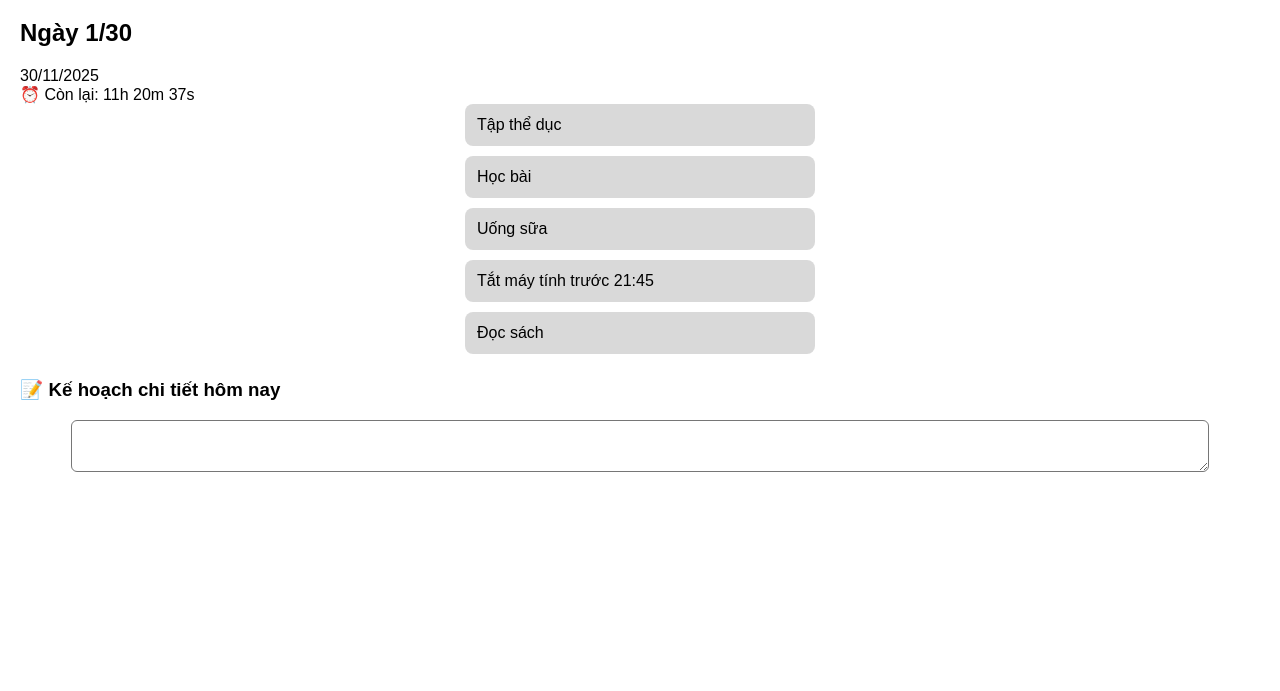
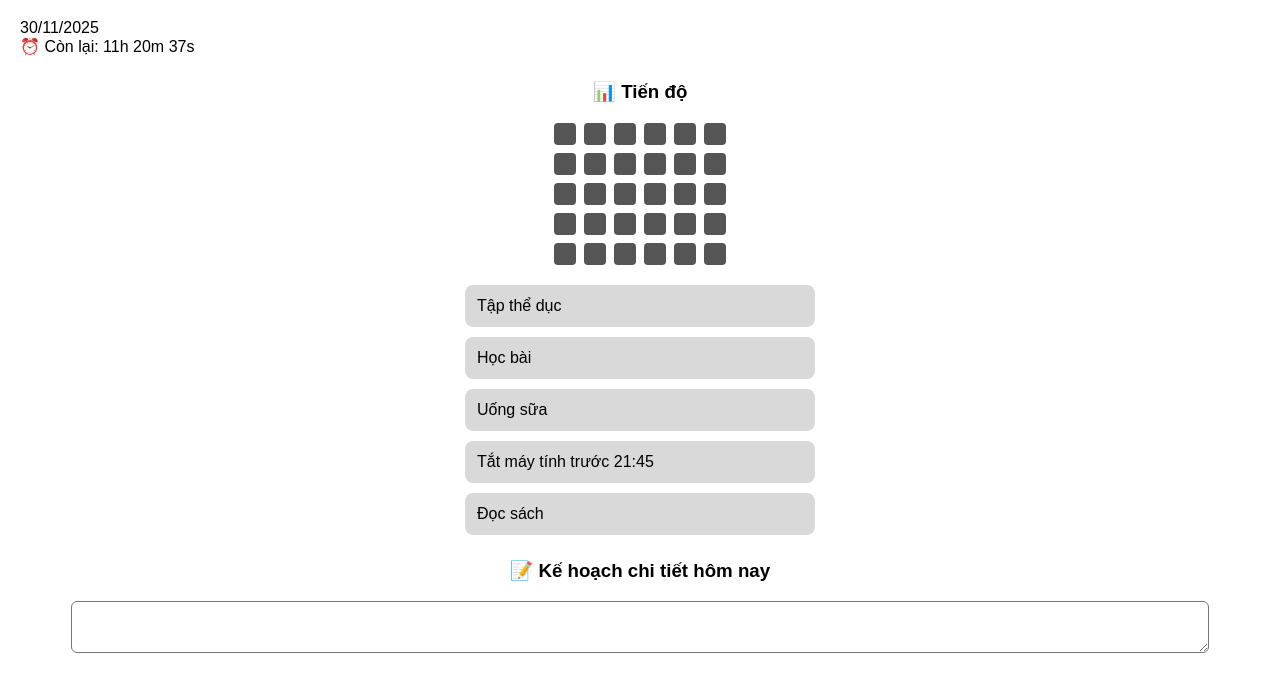
Before and after one commit to ptd369/dem-ngay, a plain HTML site: page index.html in a window 1280 px wide. Shown: the part 103-794 px from the top of the page. Drawn offline with Linux system fonts and the light colour scheme.

Commit message:
Update index.html

```diff
--- a/index.html
+++ b/index.html
@@ -12,27 +12,47 @@ body { font-family: Arial; margin:0; padding:20px; background:var(--bg); color:v
 .task {padding:12px; border-radius:8px; background:rgba(0,0,0,0.15); cursor:pointer;}
 .task.completed {background:var(--accent); color:white;}
 textarea {width:90%; margin:15px auto; display:block; padding:10px; border-radius:6px;}
-h3 { margin-top:25px; }
+h3 { margin-top:25px; text-align:center; }
+
+/* Tiến độ dạng ô vuông 5 hàng × 6 cột */
+#progressGrid {
+  display: grid;
+  grid-template-columns: repeat(6, 22px);
+  gap: 8px;
+  justify-content: center;
+  margin-top: 20px;
+  margin-bottom: 20px;
+}
+.progress-box {
+  width: 22px;
+  height: 22px;
+  background: #555;
+  border-radius: 4px;
+}
+.progress-box.done {
+  background: var(--accent);
+}
 </style>
 </head>
 <body>
 <button class="toggle-mode">🌙</button>
 <h1>🌟 30 Ngày Thay Đổi Bản Thân 🌟</h1>
-<h2 id="dayTitle"></h2>
+
 <div id="date"></div>
 <div id="countdown"></div>
 
+<!-- Tiến độ 30 ngày -->
+<h3>📊 Tiến độ</h3>
+<div id="progressGrid"></div>
+
 <div class="task-list" id="taskList"></div>
 
-<h3 id="doneMessage" style="text-align:center;color:var(--accent);"></h3>
+<h3 id="doneMessage" style="color:var(--accent);"></h3>
 
 <h3>📝 Kế hoạch chi tiết hôm nay</h3>
 <textarea id="planBox"></textarea>
 
 <script>
-// ==============================
-// INITIALIZE DATA
-// ==============================
 const tasks=["Tập thể dục","Học bài","Uống sữa","Tắt máy tính trước 21:45","Đọc sách"];
 let now=new Date();
 const todayKey=now.toDateString();
@@ -43,47 +63,46 @@ let data=JSON.parse(localStorage.getItem("progressData"))||{
   plans:{},
   lastDate:todayKey
 };
-
 if(!data.history) data.history={};
 if(!data.plans) data.plans={};
 
-// ==============================
-// HANDLE DAY SWITCH
-// ==============================
 if(data.lastDate!==todayKey){
   const last=new Date(data.lastDate);
   const diff=(now-last)/86400000;
-
   if(diff>=1 && !data.history[data.lastDate]){
     alert("😢 Bạn đã thất bại! Reset lại ngày 1.");
     data.day=1;
     data.history={};
     data.plans={};
   }
-
   data.lastDate=todayKey;
   localStorage.setItem("progressData",JSON.stringify(data));
 }
 
-// ==============================
-// RENDER BASIC INFO
-// ==============================
-document.getElementById("dayTitle").innerText=`Ngày ${data.day}/30`;
+
 document.getElementById("date").innerText=now.toLocaleDateString("vi-VN");
 
+loadProgressGrid();
 loadTasks();
 checkDailyCompletion();
 loadPlans();
 countdown();
 
-// ==============================
-// LOAD TASKS
-// ==============================
+function loadProgressGrid(){
+  const grid=document.getElementById("progressGrid");
+  grid.innerHTML="";
+  for(let i=1;i<=30;i++){
+    const box=document.createElement("div");
+    box.className="progress-box";
+    if(i < data.day) box.classList.add("done");
+    grid.appendChild(box);
+  }
+}
+
 function loadTasks(){
  const list=document.getElementById("taskList"); list.innerHTML="";
  let completed=JSON.parse(localStorage.getItem(todayKey))||[];
  if(!Array.isArray(completed)) completed=[];
-
  tasks.forEach(t=>{
    const div=document.createElement("div");
    div.className="task";
@@ -94,13 +113,9 @@ function loadTasks(){
  });
 }
 
-// ==============================
-// TOGGLE TASK
-// ==============================
 function toggle(task,el){
  let completed=JSON.parse(localStorage.getItem(todayKey))||[];
  if(!Array.isArray(completed)) completed=[];
-
  if(completed.includes(task)){
    completed=completed.filter(x=>x!==task);
    el.classList.remove("completed");
@@ -109,33 +124,23 @@ function toggle(task,el){
    el.classList.add("completed");
  }
  localStorage.setItem(todayKey,JSON.stringify(completed));
-
  checkDailyCompletion();
-
  if(completed.length===tasks.length && !data.history[todayKey]){
    data.history[todayKey]=`Hoàn thành ngày ${data.day}`;
    data.day++;
    localStorage.setItem("progressData",JSON.stringify(data));
+   loadProgressGrid();
  }
 }
 
-// ==============================
-// DAILY COMPLETION CHECK
-// ==============================
 function checkDailyCompletion(){
   let completed=JSON.parse(localStorage.getItem(todayKey))||[];
   const msgEl=document.getElementById("doneMessage");
-
   if(completed.length===tasks.length){
     msgEl.innerText="🎉 Bạn đã hoàn thành mục tiêu hôm nay!";
-  } else {
-    msgEl.innerText="";
-  }
+  } else msgEl.innerText="";
 }
 
-// ==============================
-// PLANS
-// ==============================
 function loadPlans(){
  const box=document.getElementById("planBox");
  box.value=data.plans[todayKey]||"";
@@ -145,9 +150,6 @@ function loadPlans(){
  };
 }
 
-// ==============================
-// COUNTDOWN
-// ==============================
 function countdown(){
  const n=new Date();
  const midnight=new Date(); midnight.setHours(24,0,0,0);
@@ -157,9 +159,6 @@ function countdown(){
  setTimeout(countdown,1000);
 }
 
-// ==============================
-// DARK MODE
-// ==============================
 const toggleBtn=document.querySelector(".toggle-mode");
 if(localStorage.getItem("theme")==="dark") document.body.classList.add("dark");
 toggleBtn.onclick=()=>{
```
